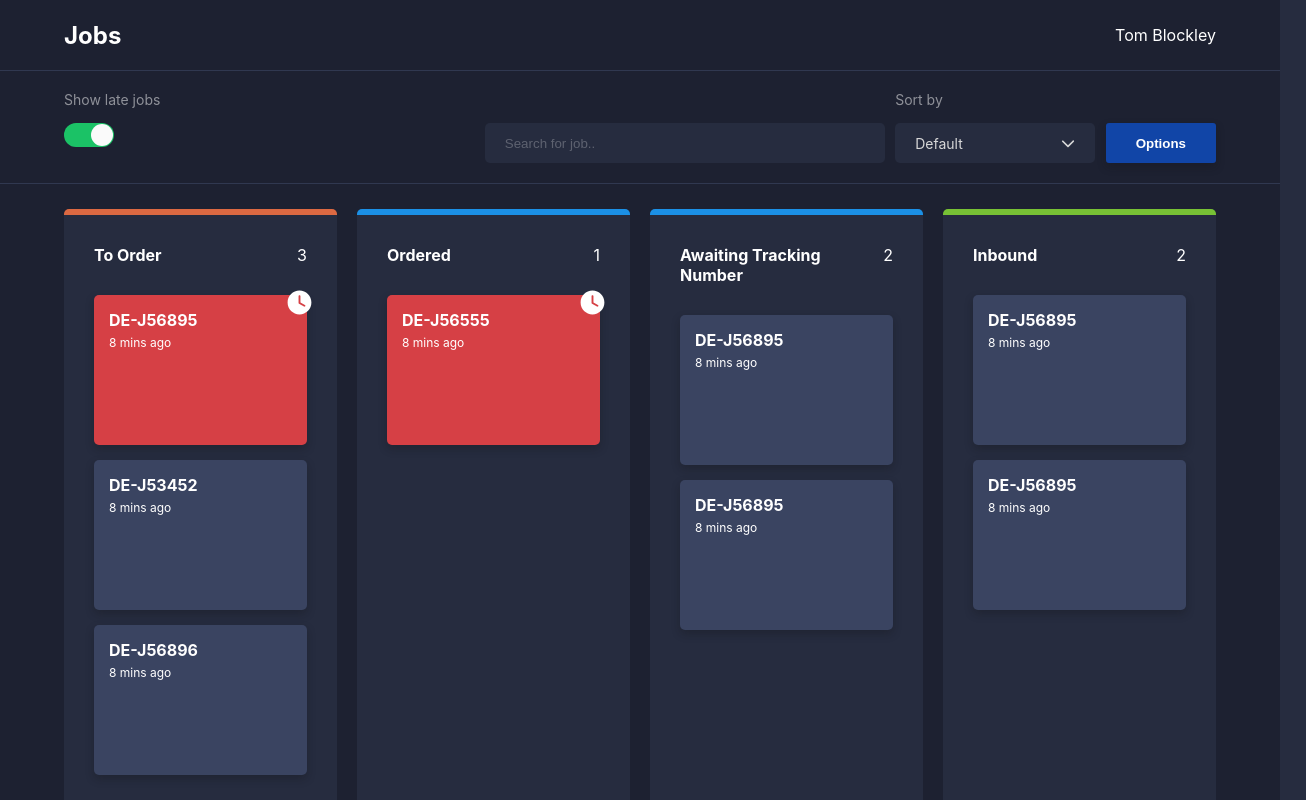
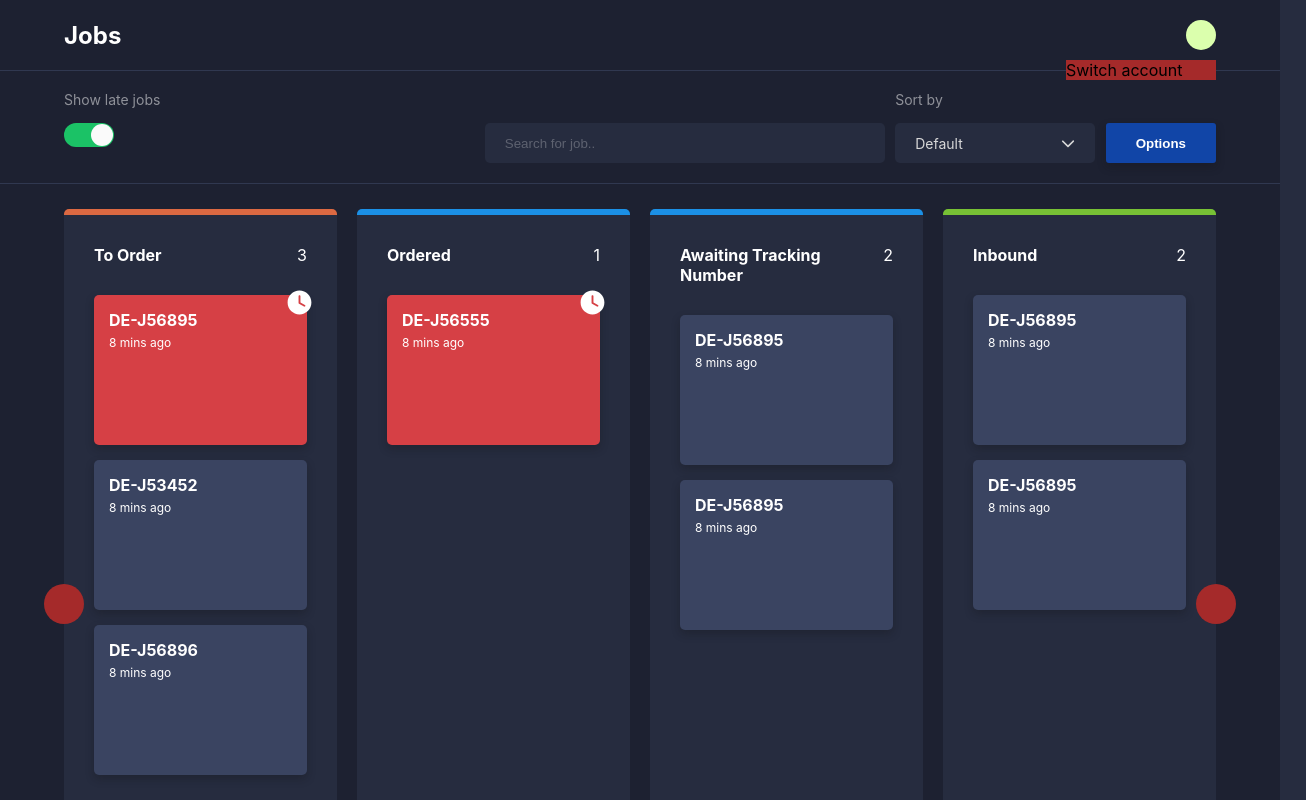
Before and after one commit to emmanuelojiji/jobscreen, a React (Create React App) app: page / in a window 1280 px wide. Shown: the top 800 px of the page, 1306 px wide, since content can reach past the window. Built offline with nearby package versions, Linux system fonts and the light colour scheme.

Commit message:
- Horizontal Scroll

```diff
--- a/src/App.js
+++ b/src/App.js
@@ -10,15 +10,41 @@ import Ordered from "./Ordered";
 import AwaitingTracking from "./AwaitingTracking";
 import Inbound from "./Inbound";
 import TestArray from "./TestArray";
+import otherUser from "./otherUser";
 import Sidebar from "./Components/Sidebar";
 
 function App() {
-  const toOrderArray = TestArray.filter((job) => job.category === "to_order");
-  const orderedArray = TestArray.filter((job) => job.category === "ordered");
-  const AwaitingTrackingArray = TestArray.filter(
+  const [hideLateJobs, sethideLateJobs] = useState();
+  const [user, setUser] = useState("default");
+  const multipleUsersArray = [...otherUser, ...TestArray];
+
+  useEffect(() => {
+    console.log(toOrderArray);
+  });
+
+  let toOrderArray =
+    user === "default"
+      ? TestArray.filter(
+          (job) => job.category === "to_order" && { hideLateJobs }
+        )
+      : multipleUsersArray.filter((job) => job.category === "to_order");
+
+  const orderedArray =
+    user === "default"
+      ? TestArray.filter((job) => job.category === "ordered")
+      : multipleUsersArray.filter((job) => job.category === "ordered");
+
+  const AwaitingTrackingArray =
+    user === "default"
+      ? TestArray.filter((job) => job.category === "awaiting_tracking")
+      : multipleUsersArray.filter(
           (job) => job.category === "awaiting_tracking"
         );
-  const inboundArray = TestArray.filter((job) => job.category === "inbound");
+
+  const inboundArray =
+    user === "default"
+      ? TestArray.filter((job) => job.category === "inbound")
+      : multipleUsersArray.filter((job) => job.category === "inbound");
 
   const [toOrderArrayCurrent, setToOrderArrayCurrent] = useState(toOrderArray);
   const [orderedArrayCurrent, setOrderedArrayCurrent] = useState(orderedArray);
@@ -54,8 +80,64 @@ function App() {
 
   document.addEventListener("mousedown", closeSearch);
 
+  const [switchModalVisible, setSwitchModalVisible] = useState(false);
+
+  const switchModalRef = useRef(null);
+  const closeSwitchModal = (e) => {
+    if (
+      switchModalRef.current &&
+      switchModalVisible &&
+      !switchModalRef.current.contains(e.target)
+    ) {
+      setSwitchModalVisible(false);
+    }
+  };
+
+  document.addEventListener("mousedown", closeSwitchModal);
+
+  const [carouselView, setCarouselView] = useState(0);
+
   return (
     <div className="App">
+      {switchModalVisible && (
+        <div className="switch_modal_container">
+          <div className="switch_modal" ref={switchModalRef}>
+            <h1>View as</h1>
+            <p>You are currently logged in as Tom Blockley </p>
+            <Dropdown
+              placeholder={user === "default" ? "Default" : user}
+              menuItem={
+                <>
+                  <span
+                    className="menu-item"
+                    onClick={() => setUser("Jack Smith")}
+                  >
+                    Default
+                  </span>
+                  <span
+                    className="menu-item"
+                    onClick={() => setUser("Jack Smith")}
+                  >
+                    Jack Smith
+                  </span>
+                  <span
+                    className="menu-item"
+                    onClick={() => setUser("Holly Jones")}
+                  >
+                    Holly Jones
+                  </span>
+                </>
+              }
+            />
+            <div className="button-container">
+              <button className="button-transparent">Cancel</button>
+              <button className="button-filled" onClick={() => setUser("yaya")}>
+                Save
+              </button>
+            </div>
+          </div>
+        </div>
+      )}
       <Sidebar
         sidebarVisible={sidebarVisible}
         setSidebarVisible={setSidebarVisible}
@@ -87,8 +169,15 @@ function App() {
       <header>
         <div className="header-wrap page-width">
           <h2>Jobs</h2>
+          <div className="profile-menu-container">
+            <div className="avatar"></div>
 
-          <p className="name">Tom Blockley</p>
+            <div className="profile-menu">
+              <span onClick={() => setSwitchModalVisible(true)}>
+                Switch account
+              </span>
+            </div>
+          </div>
         </div>
       </header>
 
@@ -100,16 +189,9 @@ function App() {
               <Toggle
                 defaultChecked={true}
                 onChange={(e) => {
-                  if (e.target.checked) {
-                    setToOrderArrayCurrent(toOrderArray);
-                    setOrderedArrayCurrent(orderedArray);
+                  if (!e.target.checked) {
+                    sethideLateJobs()
                   } else {
-                    setToOrderArrayCurrent(
-                      toOrderArrayCurrent.filter((job) => job.late == false)
-                    );
-                    setOrderedArrayCurrent(
-                      orderedArrayCurrent.filter((job) => job.late == false)
-                    );
                   }
                 }}
               />
@@ -159,7 +241,7 @@ function App() {
             <Dropdown placeholder="Default" menuMarginTop="15px" />
           </div>
           <button
-            className="options-button"
+            className="button-filled"
             onClick={() => {
               if (sidebarVisible) {
                 setSidebarVisible(false);
@@ -174,21 +256,42 @@ function App() {
         </div>
       </div>
 
-      <div className="column-container">
+      <main>
+        <div className="overflow-wrap page-width">
+          <div className="column-carousel">
+            <div
+              className="left-button"
+              onClick={() =>
+                carouselView && setCarouselView(carouselView + 100)
+              }
+            ></div>
+            <div
+              className="right-button"
+              onClick={() =>
+                !carouselView && setCarouselView(carouselView - 100)
+              }
+            ></div>
             {!noJobs ? (
               <>
+                <div
+                  className="column-slide"
+                  style={{ transform: `translateX(${carouselView}%)` }}
+                >
+                  <div className="column-container">
                     {toOrderVisible && department != "Customer Support" && (
                       <Column
                         category="To Order"
                         borderTopColor="#DC6942"
-                amount_in_category={toOrderArrayCurrent.length}
+                        amount_in_category={toOrderArray.length}
                       >
                         <>
-                  {toOrderArrayCurrent.map((job, index) => (
+                          {toOrderArray.map((job, index) => (
                             <JobCard
                               job_number={job.jobNumber}
                               time={job.time}
-                      cardHeight={layout === "extended" ? "150px" : "50px"}
+                              cardHeight={
+                                layout === "extended" ? "150px" : "50px"
+                              }
                               layout={layout}
                               backgroundColor={job.late && "#D64045"}
                               displayLateIcon={job.late && "block"}
@@ -202,21 +305,23 @@ function App() {
                       <Column
                         category="Ordered"
                         borderTopColor="#1B90E6"
-                opacity={orderedArrayCurrent.length === 0 && "0.5"}
-                amount_in_category={orderedArrayCurrent.length}
+                        opacity={orderedArray.length === 0 && "0.5"}
+                        amount_in_category={orderedArray.length}
                       >
                         <>
-                  {orderedArrayCurrent.length == 0 && (
+                          {orderedArray.length == 0 && (
                             <p className="no-jobs">No jobs to show</p>
                           )}
-                  {orderedArrayCurrent.map((job, index) => (
+                          {orderedArray.map((job, index) => (
                             <JobCard
                               job_number={job.jobNumber}
                               time={job.time}
                               backgroundColor={job.late && "#D64045"}
                               displayLateIcon={job.late && "block"}
                               layout={layout}
-                      cardHeight={layout === "extended" ? "150px" : "50px"}
+                              cardHeight={
+                                layout === "extended" ? "150px" : "50px"
+                              }
                             />
                           ))}
                         </>
@@ -227,17 +332,19 @@ function App() {
                       <Column
                         category="Awaiting Tracking Number"
                         borderTopColor="#1B90E6"
-                amount_in_category={awaitingTrackingArrayCurrent.length}
+                        amount_in_category={AwaitingTrackingArray.length}
                       >
                         <>
-                  {awaitingTrackingArrayCurrent.map((job, index) => (
+                          {AwaitingTrackingArray.map((job, index) => (
                             <JobCard
                               job_number={job.jobNumber}
                               time={job.time}
                               backgroundColor={job.late && "#D64045"}
                               displayLateIcon={job.late && "block"}
                               layout={layout}
-                      cardHeight={layout === "extended" ? "150px" : "50px"}
+                              cardHeight={
+                                layout === "extended" ? "150px" : "50px"
+                              }
                             />
                           ))}
                         </>
@@ -247,28 +354,68 @@ function App() {
                       <Column
                         category="Inbound"
                         borderTopColor="#77C135"
-                amount_in_category={inboundArrayCurrent.length}
+                        amount_in_category={inboundArray.length}
                       >
                         <>
-                  {inboundArrayCurrent.map((job, index) => (
+                          {inboundArray.map((job, index) => (
                             <JobCard
                               job_number={job.jobNumber}
                               time={job.time}
                               backgroundColor={job.late && "#D64045"}
                               displayLateIcon={job.late && "block"}
                               layout={layout}
-                      cardHeight={layout === "extended" ? "150px" : "50px"}
+                              cardHeight={
+                                layout === "extended" ? "150px" : "50px"
+                              }
                             />
                           ))}
                         </>
                       </Column>
                     )}
+                  </div>
+
+                  <div className="column-container">
+                    {toOrderVisible && department != "Customer Support" && (
+                      <Column
+                        category="To Order"
+                        borderTopColor="#DC6942"
+                        amount_in_category={toOrderArray.length}
+                      ></Column>
+                    )}
+
+                    {orderedVisible && (
+                      <Column
+                        category="Ordered"
+                        borderTopColor="#1B90E6"
+                        opacity={orderedArray.length === 0 && "0.5"}
+                        amount_in_category={orderedArray.length}
+                      ></Column>
+                    )}
+
+                    {awaitingTrackingVisible && (
+                      <Column
+                        category="Awaiting Tracking Number"
+                        borderTopColor="#1B90E6"
+                        amount_in_category={AwaitingTrackingArray.length}
+                      ></Column>
+                    )}
+                    {inboundVisible && (
+                      <Column
+                        category="Inbound"
+                        borderTopColor="#77C135"
+                        amount_in_category={inboundArray.length}
+                      ></Column>
+                    )}
+                  </div>
+                </div>
               </>
             ) : (
               <h1>"hey"</h1>
             )}
           </div>
         </div>
+      </main>
+    </div>
   );
 }
 
--- a/src/App.scss
+++ b/src/App.scss
@@ -23,8 +23,26 @@ header {
   }
 }
 
+.avatar {
+  height: 30px;
+  width: 30px;
+  background: rgb(219, 255, 173);
+  border-radius: 100%;
+}
+
 .name {
   color: white;
+}
+
+.profile-menu-container {
+  position: relative;
+}
+.profile-menu {
+  background: brown;
+  position: absolute;
+  width: 150px;
+  right: 0;
+  top: 40px;
 }
 
 .controls {
@@ -49,13 +67,30 @@ header {
   font-size: 14px;
 }
 
-.options-button {
+.button-filled {
   background: #1145a7;
   border: 0;
   height: 40px;
   padding-left: 30px;
   padding-right: 30px;
   color: white;
+  border-radius: 3px;
+  font-weight: bold;
+  box-shadow: 0 4px 8px 0 rgba(21, 21, 24, 0.3);
+  cursor: pointer;
+
+  &:hover {
+    background: #124cb7;
+  }
+}
+
+.button-transparent {
+  background: transparent;
+  border: solid 1px #1145a7;
+  height: 40px;
+  padding-left: 30px;
+  padding-right: 30px;
+  color: #1145a7;
   border-radius: 3px;
   font-weight: bold;
   box-shadow: 0 4px 8px 0 rgba(21, 21, 24, 0.3);
@@ -150,3 +185,63 @@ header {
 .country_flag {
   font-size: 22px;
 }
+
+.switch_modal_container {
+  height: 100%;
+  width: 100%;
+  position: absolute;
+  background: rgba(0, 0, 0, 0.7);
+  z-index: 500;
+  display: flex;
+  justify-content: center;
+  align-items: center;
+
+  .switch_modal {
+    background: #1d2131;
+    width: 100%;
+    max-width: 500px;
+    border-radius: 5px;
+    padding: 30px;
+  }
+
+  h1{
+    font-size: 20px;
+    margin-bottom: 5px;
+    color: white;
+  }
+
+  p {
+    margin-bottom: 20px;
+    color: white;
+    font-size: 14px;
+  }
+
+  .button-container {
+    display: flex;
+    justify-content: flex-end;
+    margin-top: 50px;
+
+    button {
+      &:nth-child(2) {
+        margin-left: 20px;
+      }
+    }
+  }
+}
+
+main{
+  padding-left: 5%;
+  padding-right: 5%;
+}
+
+.overflow-wrap{
+  position: relative;
+
+}
+
+.column-slide{
+ width: 100%;
+ display: flex;
+
+ transition: 0.3s ease-in-out;
+}
--- a/src/Components/Column.scss
+++ b/src/Components/Column.scss
@@ -1,17 +1,21 @@
-.column-container {
+.column-carousel {
+  padding-top: 25px;
+  max-width: 1300px;
+  margin: 0 auto;
+  overflow-x: scroll;
   display: flex;
-  padding-left: 5%;
-  padding-right: 5%;
-  padding-top: 25px;
   gap: 20px;
-  max-width: 1500px;
-  margin: 0 auto;
-
 
   @media only screen and (max-width: 600px) {
     flex-direction: column;
     width: 100%;
   }
+}
+
+.column-container {
+  min-width: 100%;
+  display: flex;
+  gap: 20px;
 }
 
 .Column {
@@ -25,7 +29,6 @@
   padding-right: 30px;
 
   transition: 0.2s ease-in-out;
-
 
   @media only screen and (max-width: 600px) {
     width: 100%;
@@ -44,3 +47,25 @@
   margin-bottom: 30px;
   display: block;
 }
+
+.left-button{
+  width: 40px;
+  height: 40px;
+  background: brown;
+  position: absolute;
+  z-index: 3;
+  top: 400px;
+  left: -20px;
+  border-radius:100%;
+}
+
+.right-button{
+  width: 40px;
+  height: 40px;
+  background: brown;
+  position: absolute;
+  z-index: 3;
+  top: 400px;
+  right: -20px;
+  border-radius:100%;
+}
--- a/src/Components/JobCard.scss
+++ b/src/Components/JobCard.scss
@@ -8,7 +8,7 @@
   display: flex;
   flex-direction: column;
   position: relative;
-
+  z-index:0;
 
 
   transition: 0.2s ease-in-out;
--- a/src/TestArray.js
+++ b/src/TestArray.js
@@ -1,5 +1,3 @@
-import britain from "./britain.png";
-
 export const TestArray = [
   {
     jobNumber: "DE-J56895",
--- /dev/null
+++ b/src/otherUser.js
@@ -0,0 +1,27 @@
+export const otherUser = [
+  {
+    jobNumber: "Other",
+    time: "8 mins ago",
+    late: true,
+    category: "to_order",
+    country_flag: "🇬🇳",
+  },
+
+  {
+    jobNumber: "Other",
+    time: "8 mins ago",
+    late: false,
+    category: "inbound",
+    country_flag: "🇸🇳",
+  },
+
+  {
+    jobNumber: "Other",
+    time: "8 mins ago",
+    late: false,
+    category: "to_order",
+    country_flag: "🇮🇳",
+  },
+];
+
+export default otherUser;
```
Lines whose indentation alone changed are shown as unchanged.
